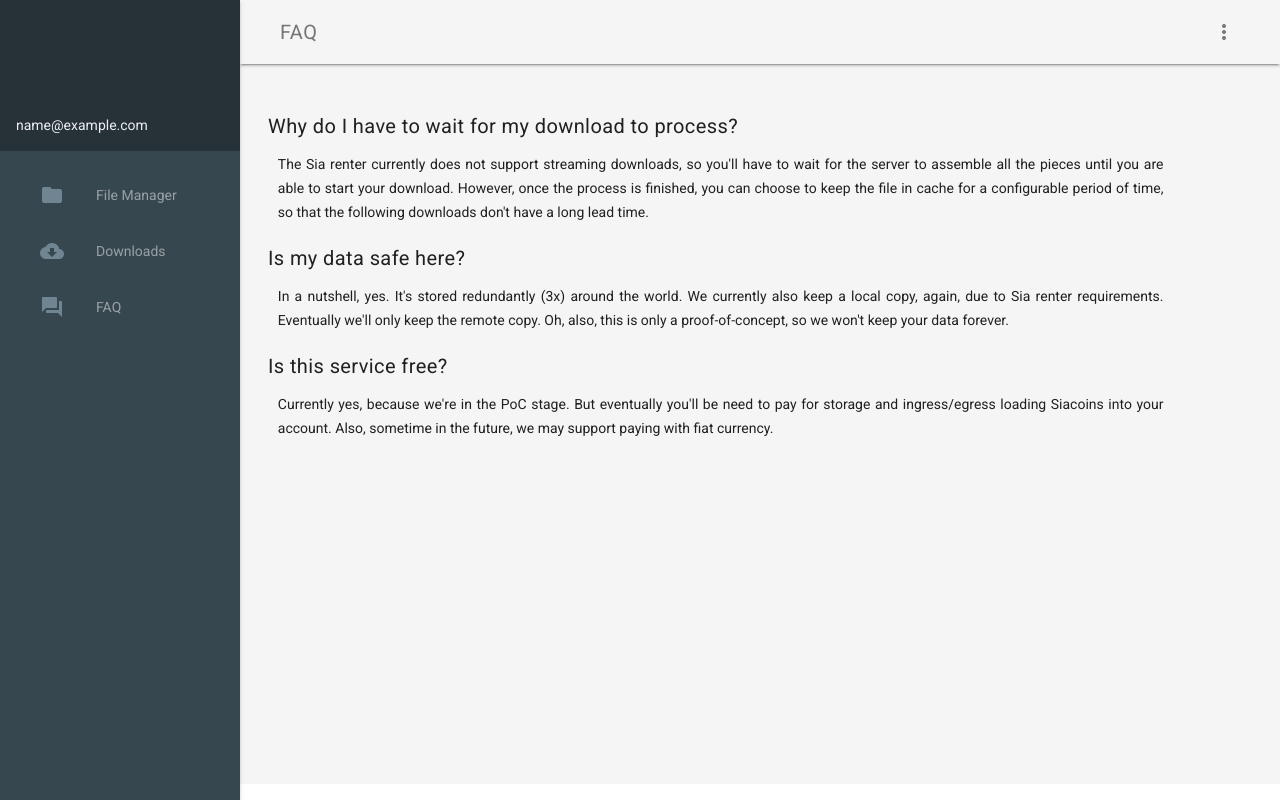
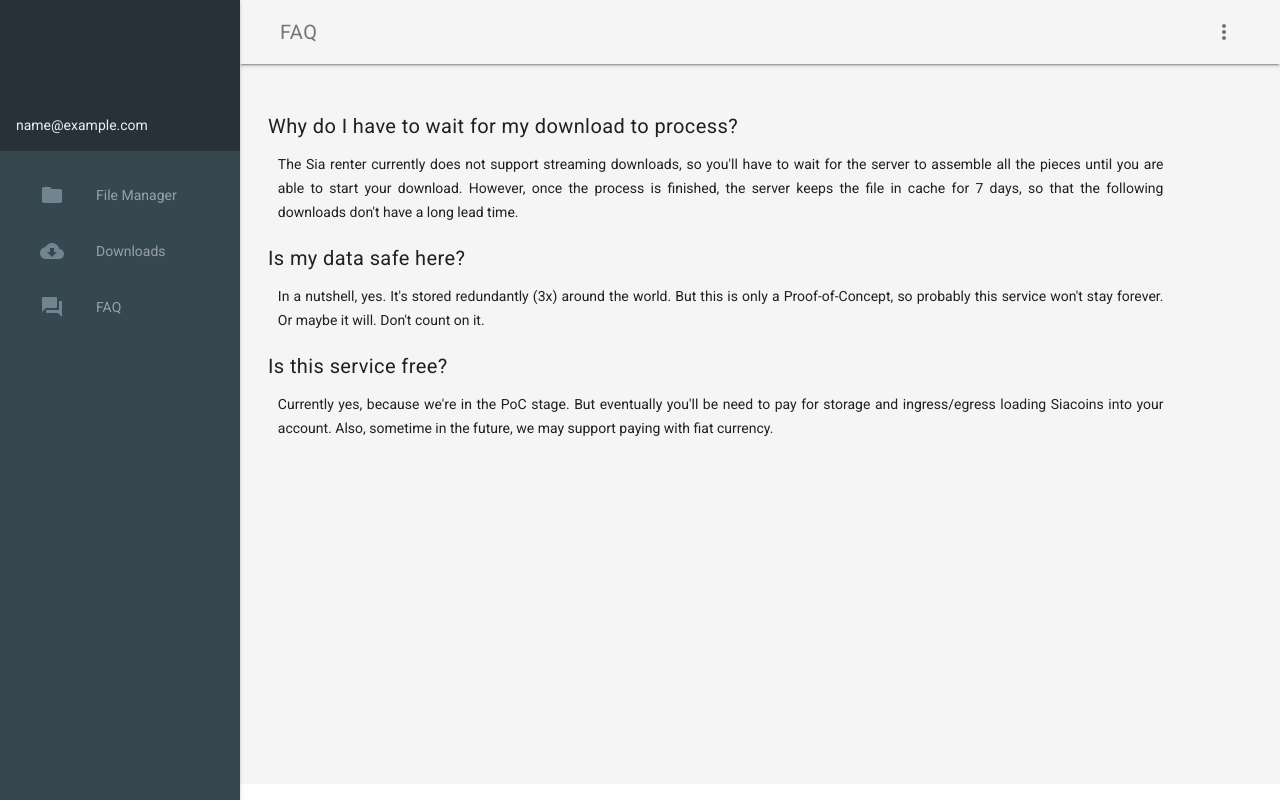
Before and after one commit to emilio2601/siahost, a Flask app: page /faq in a window 1280 px wide. Run offline with Flask 2, Linux system fonts and the light colour scheme; the visitor is signed in with stand-in values (Sample User, id 1); data comes from the database, SQL or seed files in the repository.

Commit message:
Changed Sia default port, updated faq.html

```diff
--- a/siahost.py
+++ b/siahost.py
@@ -13,7 +13,7 @@ import json
 import os
 
 app = Flask(__name__, static_url_path='')
-sc = Sia(port=9991)
+sc = Sia()
 app.config.from_pyfile('config.py')
 db = SQLAlchemy(app)
 
--- a/templates/faq.html
+++ b/templates/faq.html
@@ -69,15 +69,13 @@
           The Sia renter currently does not support streaming downloads,
           so you'll have to wait for the server to assemble all the pieces
           until you are able to start your download. However, once the process is
-          finished, you can choose to keep the file in cache for a configurable
-          period of time, so that the following downloads don't have a long lead time.
+          finished, the server keeps the file in cache for 7 days, so that the following
+          downloads don't have a long lead time.
         </p>
         <h5>Is my data safe here? </h5>
         <p style="width: 90%; padding-left: 1%; text-align: justify;">
-          In a nutshell, yes.  It's stored redundantly (3x) around the world.
-          We currently also keep a local copy, again, due to Sia renter requirements.
-          Eventually we'll only keep the remote copy.
-          Oh, also, this is only a proof-of-concept, so we won't keep your data forever.
+          In a nutshell, yes.  It's stored redundantly (3x) around the world. But this is only a Proof-of-Concept,
+          so probably this service won't stay forever. Or maybe it will. Don't count on it.
         </p>
         <h5>Is this service free? </h5>
         <p style="width: 90%; padding-left: 1%; text-align: justify;">
```
